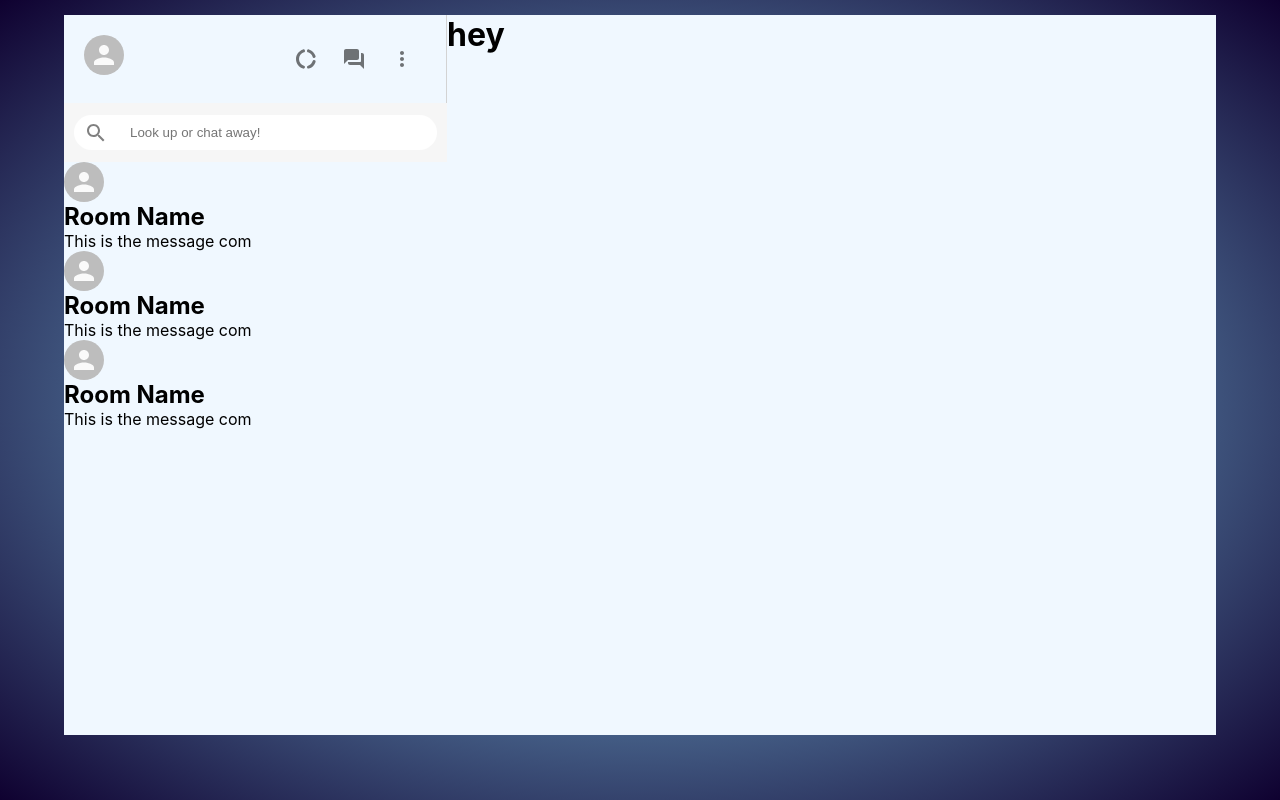
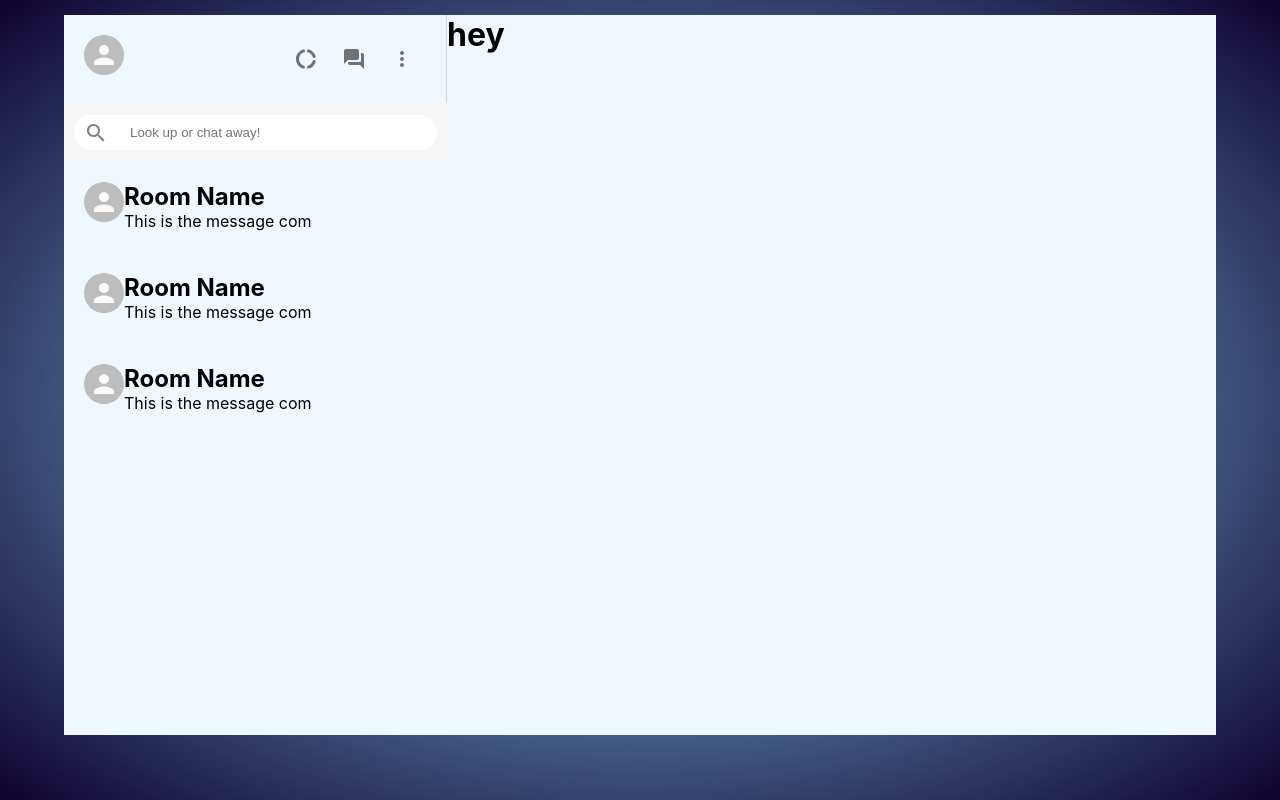
Before and after one commit to kingz10102/Chat-Room, a React (Create React App) app: page / in a window 1280 px wide. Built offline with nearby package versions, Linux system fonts and the light colour scheme.

Commit message:
this is a commit

```diff
--- a/src/css/SideBarChat.css
+++ b/src/css/SideBarChat.css
@@ -0,0 +1,9 @@
+.sidebarChat {
+    display: flex;
+    cursor: pointer;
+    padding: 20px;
+    border-bottom: 2px solid #f6f6f6;
+}
+.sidebarChat:hover {
+    background-color: #88e2de;
+}
```
